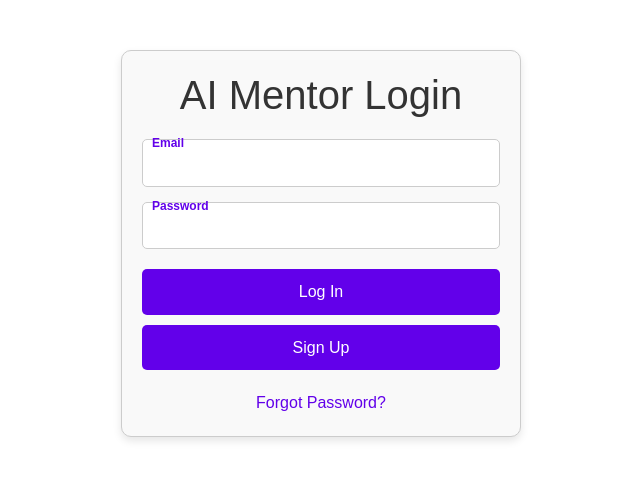
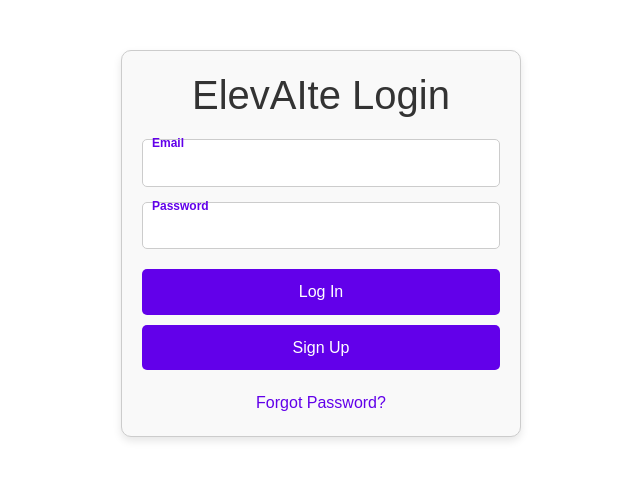
Before and after one commit to PranathPrasanth/CodeFathers---MECLabs, a React (Vite) app: page /login in a window 1280 px wide. Shown: the top 480 px of the page, without its empty margins (319-959 px from the left). Built offline with nearby package versions, Linux system fonts and the light colour scheme; the HTML template or start-up script is replaced by a standard one.

Commit message:
a basic thing changed the names

```diff
--- a/src/components/Login.jsx
+++ b/src/components/Login.jsx
@@ -5,7 +5,7 @@ import "./login.css";
 function Login() {
   return (
     <div className="login-container">
-      <h1>AI Mentor Login</h1>
+      <h1>ElevAIte Login</h1>
       <form action="#" method="post">
         <div className="login-input-group">
           <input type="email" id="login-email" name="email" required />
--- a/src/components/personalizedtext.jsx
+++ b/src/components/personalizedtext.jsx
@@ -75,7 +75,7 @@ const PersonalizedText = () => {
 
   return (
     <form className="mentor-ai-questionnaire">
-      <h2>AI Mentor Personalization Questionnaire</h2>
+      <h2>ElevAIte Personalization Questionnaire</h2>
       <div className="tabs">
         {questions.map((q, index) => (
           <button
```
